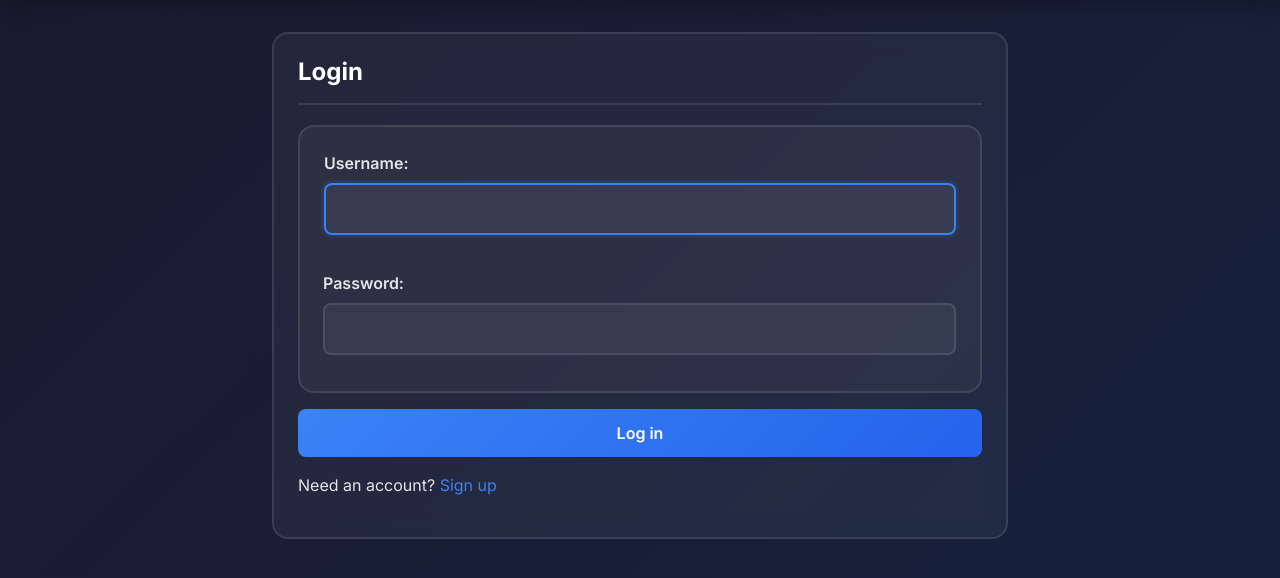
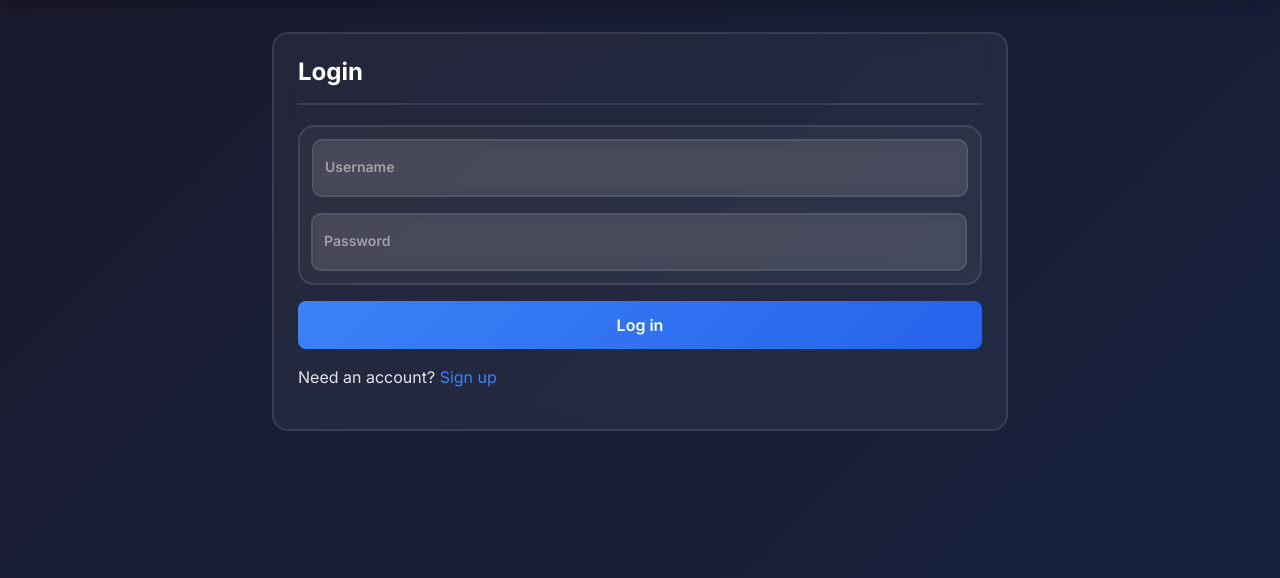
Before and after one commit to Samot428/DanceScheduleWeb, a Django app: page /accounts/login/?next=/trainer/add_club/ in a window 1280 px wide. Shown: the part 72-650 px from the top of the page. Run offline with Django 5.2, Linux system fonts and the light colour scheme.

Commit message:
updated login view

```diff
--- a/TrainerClubs/templates/clubs_view.html
+++ b/TrainerClubs/templates/clubs_view.html
@@ -431,11 +431,11 @@
                         </div>
                     {% else %}
                         <div class="card-img-placeholder">
-                            <span style="font-size: 50px;">📷</span>
+                            <span style="font-size: 50px;">❔</span>
                             <form method="POST" action="{% url 'update_club' club.id %}" enctype="multipart/form-data" class="upload-form">
                                 {% csrf_token %}
                                 <label for="profile-upload-{{ club.id }}" class="upload-btn">
-                                    <span>📁 Upload Image</span>
+                                    <span >📁 Upload Image</span>
                                 </label>
                                 <input type="file" id="profile-upload-{{ club.id }}" name="profile_picture" accept="image/*" style="display: none;" onchange="this.form.submit()">
                             </form>
--- a/main/forms.py
+++ b/main/forms.py
@@ -1,5 +1,5 @@
 from django import forms
-from django.contrib.auth.forms import UserCreationForm
+from django.contrib.auth.forms import UserCreationForm, AuthenticationForm
 from django.contrib.auth.models import User
 from .models import UserProfile
 
@@ -13,12 +13,14 @@ class CustomUserCreationForm(UserCreationForm):
     password1 = forms.CharField(
         widget=forms.TextInput(attrs={
             "class": "form-control",
+            "type":"password",
             "placeholder":"Password"
         })
     )
     password2 = forms.CharField(
         widget=forms.TextInput(attrs={
             "class":"form-control",
+            "type":"password",
             "placeholder":"Confirm the Password"
         })
     )
@@ -31,3 +33,23 @@ class CustomUserCreationForm(UserCreationForm):
     class Meta:
         model = User
         fields = ('username', 'user_type', 'password1', 'password2')
+
+class CustomUserLoginForm(AuthenticationForm):
+    username = forms.CharField(
+        widget=forms.TextInput(attrs={
+            "class":"form-control",
+            "placeholder":"Username"
+        })
+    )
+
+    password = forms.CharField(
+        widget=forms.TextInput(attrs={
+            "class":"form-control",
+            "type":"password",
+            "placeholder":"Password"
+        })
+    )
+
+    class Meta:
+        model = User
+        fields = ("username", "password")
--- a/main/templates/base.html
+++ b/main/templates/base.html
@@ -361,5 +361,19 @@
     {% endif %}
     {% block content %}{% endblock %}
   </div>
+  <script>
+    const passwordField = document.getElementById("password");
+    const toggleBtn = document.getElementById("togglePassword");
+
+    toggleBtn.addEventListener("click", () => {
+        if (passwordField.type === "password") {
+            passwordField.type = "text";
+            toggleBtn.textContent = "Show";
+        } else {
+            passwordField.type = "password";
+            toggleBtn.textContent = "Hide";
+        }
+    });
+  </script>
 </body>
 </html>
--- a/main/templates/registration/login.html
+++ b/main/templates/registration/login.html
@@ -6,15 +6,17 @@
     <form method="post" class="auth-form">
       {% csrf_token %}
       <div class="input-group">
-        <div class="input-container">
-        <label for="{{ form.username.id_for_label }}">Username: </label>
+          <div class="form-floating mb-3">
               {{ form.username }}
+              <label for="{{ form.username.id_for_label }}">Username</label>
           </div>
-        <div class="input-container">
-        <label for="{{ form.password.id_for_label }}">Password: </label>
+
+          <div class="form-floating mb-3" style="margin-bottom: 0px !important;">
               {{ form.password }}
+              <label for="{{ form.password.id_for_label }}">Password</label>
           </div>
       </div>
+
       <button type="submit">Log in</button>
       <p>Need an account? <a href="{% url 'signup' %}">Sign up</a></p>
   </form>
--- a/main/views.py
+++ b/main/views.py
@@ -13,13 +13,13 @@ from django.contrib.auth.forms import UserCreationForm, AuthenticationForm
 from django.contrib.auth import login, logout
 from django.contrib.auth.decorators import login_required
 from django.views.decorators.csrf import csrf_exempt
-from .forms import CustomUserCreationForm
+from .forms import CustomUserCreationForm, CustomUserLoginForm
 from .models import UserProfile
 
 def custom_login(request):
     """Custom login view that redirects based on user type"""
     if request.method == 'POST':
-        form = AuthenticationForm(request, data=request.POST)
+        form = CustomUserLoginForm(request, data=request.POST)
         if form.is_valid():
             user = form.get_user()
             login(request, user)
@@ -33,7 +33,7 @@ def custom_login(request):
             except UserProfile.DoesNotExist:
                 return redirect('home')  # Default if no profile
     else:
-        form = AuthenticationForm()
+        form = CustomUserLoginForm()
     return render(request, 'registration/login.html', {'form': form})
 
 
```
Also changed, not shown: db.sqlite3. Lines whose indentation alone changed are shown as unchanged.
